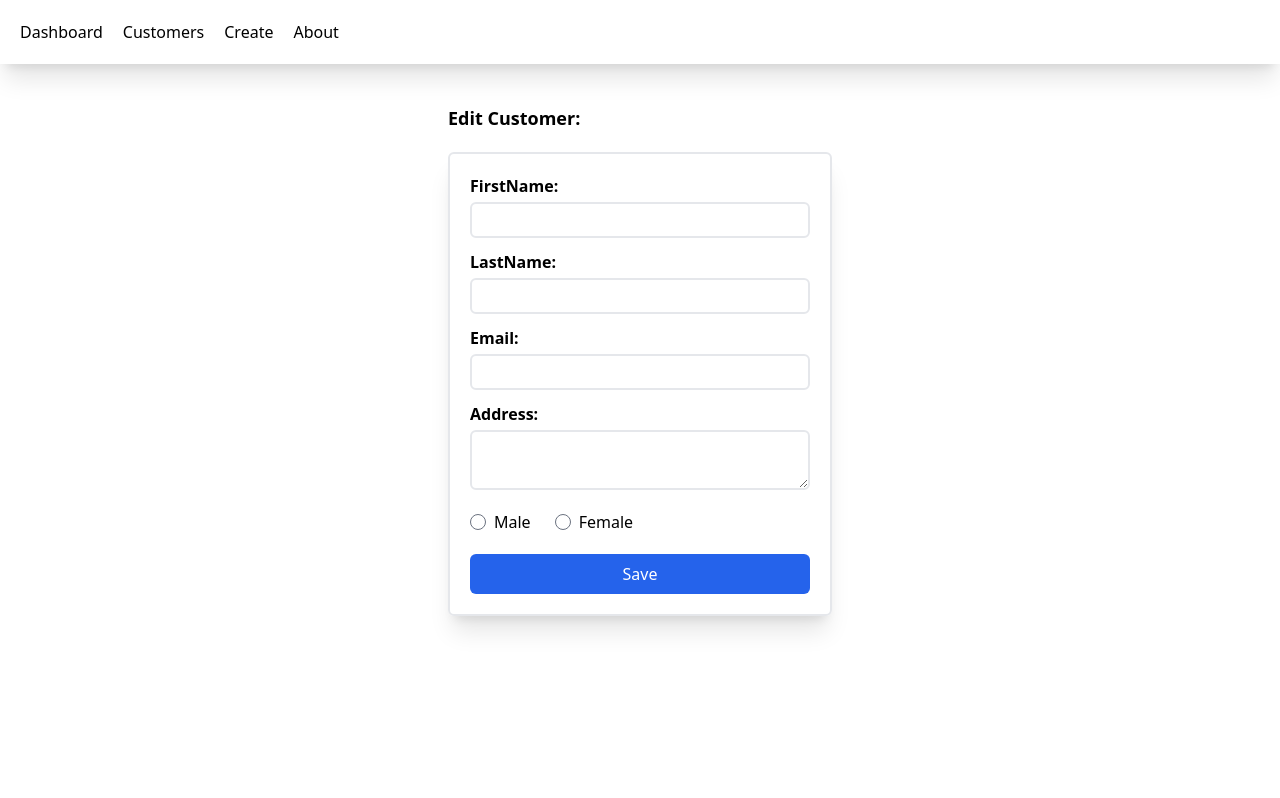
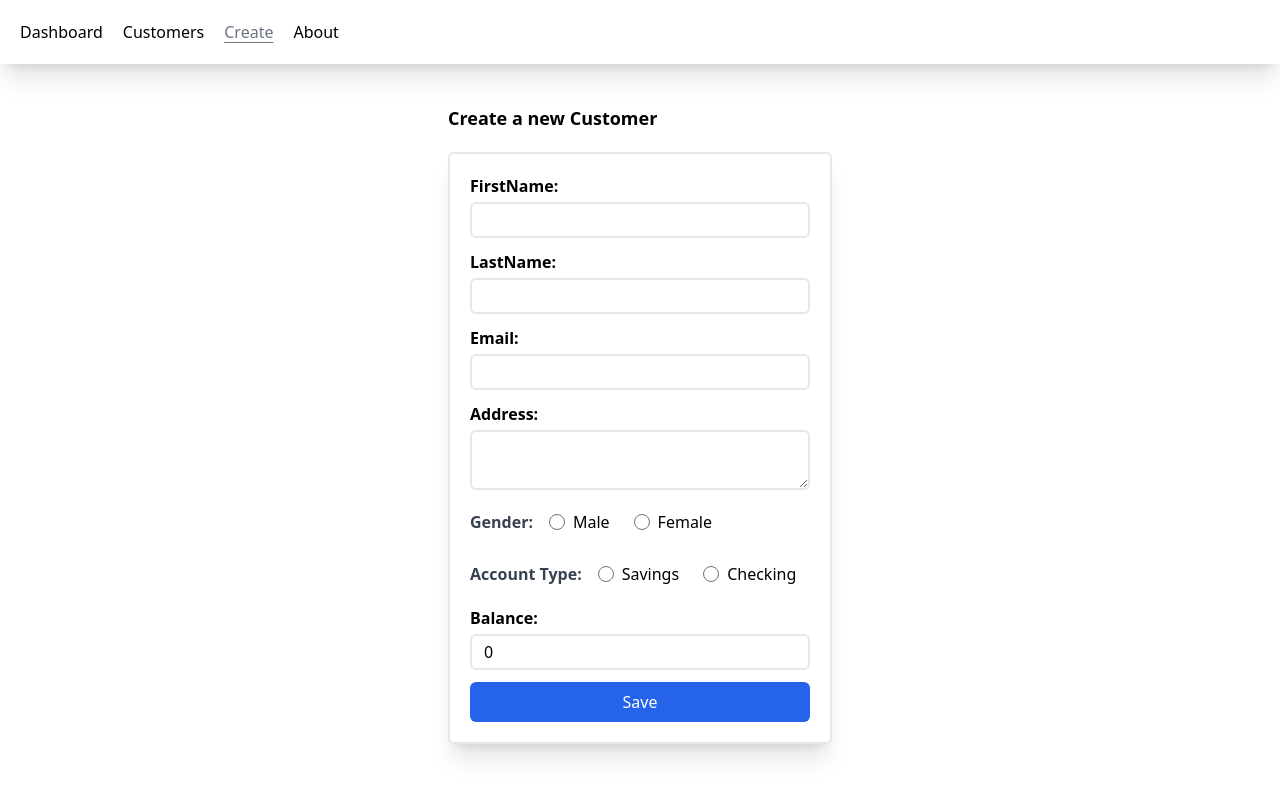
Before and after one commit to skillmaker-dev/bank-app, an Angular app: page /create in a window 1280 px wide. Shown: the top 798 px of the page. Built offline with nearby package versions, Linux system fonts and the light colour scheme.

Commit message:
Add dashboard and some other updates

```diff
--- a/db.json
+++ b/db.json
@@ -4,25 +4,31 @@
       "id": "2da6cbc8-3240-4bc8-b31c-60f62564fe37",
       "firstName": "Reagan",
       "lastName": "Courtese",
+      "gender": "Male",
       "email": "rcourtese0@clickbank.net",
-      "gender": "Male",
-      "address": "886 Barby Point"
+      "address": "886 Barby Point",
+      "accountType": "Savings",
+      "balance": 500
     },
     {
       "id": "ca32646f-e09e-462d-b1e5-76cd9eb16d87",
       "firstName": "Charla",
       "lastName": "Courteney",
+      "gender": "Female",
       "email": "ccourteney2@nih.gov",
-      "gender": "Genderfluid",
-      "address": "37 Dapin Point"
+      "address": "37 Dapin Point",
+      "accountType": "Checking",
+      "balance": 0
     },
     {
       "id": "7578e374-6dac-4410-9cfb-ef0ef1abb89d",
       "firstName": "Bogey",
       "lastName": "Stothard",
+      "gender": "Male",
       "email": "bstothard3@theatlantic.com",
-      "gender": "Male",
-      "address": "58 Pleasure Point"
+      "address": "58 Pleasure Point",
+      "accountType": "Savings",
+      "balance": 50
     },
     {
       "id": "0074b69f-911e-4c79-b8bb-dbac982f5e1f",
@@ -30,23 +36,29 @@
       "lastName": "Roston",
       "email": "troston4@ox.ac.uk",
       "gender": "Male",
-      "address": "734 Fairview Center"
+      "address": "734 Fairview Center",
+      "accountType": "Savings",
+      "balance": 0
     },
     {
       "id": "98ea2b1b-e25f-47d9-b5c5-8c8b2b9199f4",
       "firstName": "Felicity",
       "lastName": "Dayton",
+      "gender": "Female",
       "email": "fdayton5@sohu.com",
-      "gender": "Female",
-      "address": "27553 Coleman Street"
+      "address": "27553 Coleman Street",
+      "accountType": "Savings",
+      "balance": 40
     },
     {
       "id": "a6d48d15-4db1-47e5-9d33-f8545f4a6462",
       "firstName": "Louella",
       "lastName": "Felder",
+      "gender": "Female",
       "email": "lfelder6@macromedia.com",
-      "gender": "Female",
-      "address": "3 American Ash Terrace"
+      "address": "3 American Ash Terrace",
+      "accountType": "Savings",
+      "balance": 0
     },
     {
       "id": "01a1e4e1-5e8a-4669-a4cb-03782bf30d7b",
@@ -54,7 +66,9 @@
       "lastName": "Bendon",
       "email": "abendon7@e-recht24.de",
       "gender": "Female",
-      "address": "5 Loomis Terrace"
+      "address": "5 Loomis Terrace",
+      "accountType": "Savings",
+      "balance": 0
     },
     {
       "id": "0126e908-e7c5-40b3-8667-a40ade36eccb",
@@ -62,7 +76,9 @@
       "lastName": "Bischoff",
       "email": "sbischoff8@chicagotribune.com",
       "gender": "Female",
-      "address": "6239 Alpine Trail"
+      "address": "6239 Alpine Trail",
+      "accountType": "Savings",
+      "balance": 0
     },
     {
       "id": "67417258-560d-4467-bba4-c996d26abdab",
@@ -70,7 +86,9 @@
       "lastName": "Glaister",
       "email": "dglaister9@irs.gov",
       "gender": "Female",
-      "address": "05239 Melvin Trail"
+      "address": "05239 Melvin Trail",
+      "accountType": "Savings",
+      "balance": 0
     },
     {
       "id": "6ac848d6-05bf-4e69-ad67-86534107247c",
@@ -78,7 +96,9 @@
       "lastName": "Lynock",
       "email": "llynocka@time.com",
       "gender": "Male",
-      "address": "807 Montana Way"
+      "address": "807 Montana Way",
+      "accountType": "Savings",
+      "balance": 0
     },
     {
       "id": "6898a1b5-a105-4eb1-a5a6-c8307c969677",
@@ -86,7 +106,9 @@
       "lastName": "Glinde",
       "email": "rglindeb@virginia.edu",
       "gender": "Male",
-      "address": "956 Mifflin Alley"
+      "address": "956 Mifflin Alley",
+      "accountType": "Savings",
+      "balance": 0
     },
     {
       "id": "6a62a8f0-ccaa-491c-bbfe-90ba01c69c74",
@@ -94,7 +116,9 @@
       "lastName": "Duchenne",
       "email": "cduchennec@lulu.com",
       "gender": "Male",
-      "address": "3238 Lien Avenue"
+      "address": "3238 Lien Avenue",
+      "accountType": "Savings",
+      "balance": 0
     },
     {
       "id": "54f7ce20-e282-4d4f-85c0-9982bf9e081f",
@@ -102,7 +126,9 @@
       "lastName": "Maffeo",
       "email": "kmaffeod@altervista.org",
       "gender": "Female",
-      "address": "17 Judy Parkway"
+      "address": "17 Judy Parkway",
+      "accountType": "Savings",
+      "balance": 0
     },
     {
       "id": "05e29be3-1986-4b58-95b9-1abdeb910737",
@@ -110,7 +136,9 @@
       "lastName": "Yurukhin",
       "email": "dyurukhine@archive.org",
       "gender": "Female",
-      "address": "64 Manley Parkway"
+      "address": "64 Manley Parkway",
+      "accountType": "Savings",
+      "balance": 0
     },
     {
       "id": "6bdbbe6f-2089-4cba-a030-637756b2ddd7",
@@ -118,7 +146,9 @@
       "lastName": "Yurkevich",
       "email": "eyurkevichf@nps.gov",
       "gender": "Female",
-      "address": "03 Dennis Hill"
+      "address": "03 Dennis Hill",
+      "accountType": "Savings",
+      "balance": 0
     },
     {
       "id": "ef2c4d4d-4b33-46e5-8e8e-cd12296ac14c",
@@ -126,7 +156,9 @@
       "lastName": "Keitley",
       "email": "mkeitleyg@godaddy.com",
       "gender": "Female",
-      "address": "9445 Mandrake Way"
+      "address": "9445 Mandrake Way",
+      "accountType": "Savings",
+      "balance": 0
     },
     {
       "id": "bf96a22e-ab77-4fed-9eb0-221ceba9f4ae",
@@ -134,7 +166,9 @@
       "lastName": "Hanny",
       "email": "rhannyh@prlog.org",
       "gender": "Male",
-      "address": "76264 Bluejay Alley"
+      "address": "76264 Bluejay Alley",
+      "accountType": "Savings",
+      "balance": 0
     },
     {
       "id": "d86c7cf9-fbaf-443d-bb94-c34c5d87359c",
@@ -142,7 +176,9 @@
       "lastName": "Fidgeon",
       "email": "gfidgeoni@indiegogo.com",
       "gender": "Male",
-      "address": "42727 Ryan Court"
+      "address": "42727 Ryan Court",
+      "accountType": "Savings",
+      "balance": 0
     },
     {
       "id": "0baa41e1-cc21-4a8d-b85a-e4abbe96495e",
@@ -150,7 +186,9 @@
       "lastName": "Ireson",
       "email": "giresonj@ask.com",
       "gender": "Non-binary",
-      "address": "75 Sauthoff Court"
+      "address": "75 Sauthoff Court",
+      "accountType": "Savings",
+      "balance": 0
     },
     {
       "id": "0c0d59ce-7b8b-4c62-b0b1-2caad8db91ca",
@@ -158,7 +196,9 @@
       "lastName": "O'Dee",
       "email": "dodeek@bigcartel.com",
       "gender": "Agender",
-      "address": "03 Old Shore Drive"
+      "address": "03 Old Shore Drive",
+      "accountType": "Savings",
+      "balance": 0
     },
     {
       "id": "e7f038f6-2624-491d-ac8f-d743ad3ac097",
@@ -166,7 +206,9 @@
       "lastName": "Alleyne",
       "email": "aalleynel@cbsnews.com",
       "gender": "Genderfluid",
-      "address": "4 Oneill Hill"
+      "address": "4 Oneill Hill",
+      "accountType": "Savings",
+      "balance": 0
     },
     {
       "id": "ed137d8d-87e0-4ed2-8d76-7ac58e16166f",
@@ -174,7 +216,9 @@
       "lastName": "Skilbeck",
       "email": "jskilbeckm@godaddy.com",
       "gender": "Male",
-      "address": "17340 Towne Center"
+      "address": "17340 Towne Center",
+      "accountType": "Savings",
+      "balance": 0
     },
     {
       "id": "749ea490-4710-48ae-b6a5-9a9cbdbaaa03",
@@ -182,7 +226,9 @@
       "lastName": "Murphy",
       "email": "bmurphyn@fema.gov",
       "gender": "Female",
-      "address": "2293 Farragut Trail"
+      "address": "2293 Farragut Trail",
+      "accountType": "Savings",
+      "balance": 0
     },
     {
       "id": "afb56e94-4f51-4902-a785-379af91db426",
@@ -190,7 +236,9 @@
       "lastName": "Kinghorne",
       "email": "tkinghorneo@altervista.org",
       "gender": "Male",
-      "address": "324 Corry Court"
+      "address": "324 Corry Court",
+      "accountType": "Savings",
+      "balance": 0
     },
     {
       "id": "17398480-adcf-4b7c-ae3c-9748a0618f45",
@@ -198,7 +246,9 @@
       "lastName": "Jensen",
       "email": "sjensenp@nifty.com",
       "gender": "Female",
-      "address": "14 Calypso Hill"
+      "address": "14 Calypso Hill",
+      "accountType": "Savings",
+      "balance": 0
     },
     {
       "id": "f4ae2202-4106-4ca1-9d43-c7faef4a48a8",
@@ -206,7 +256,9 @@
       "lastName": "Hatherall",
       "email": "phatherallq@tripod.com",
       "gender": "Female",
-      "address": "5 Scoville Hill"
+      "address": "5 Scoville Hill",
+      "accountType": "Savings",
+      "balance": 0
     },
     {
       "id": "1a10257c-9ea4-42b6-adec-1700abf84458",
@@ -214,7 +266,9 @@
       "lastName": "Devonish",
       "email": "gdevonishr@uiuc.edu",
       "gender": "Female",
-      "address": "9299 Erie Junction"
+      "address": "9299 Erie Junction",
+      "accountType": "Savings",
+      "balance": 0
     },
     {
       "id": "829faa61-7264-446b-96ef-47f26c037fb4",
@@ -222,7 +276,9 @@
       "lastName": "Town",
       "email": "dtowns@e-recht24.de",
       "gender": "Male",
-      "address": "69915 Messerschmidt Circle"
+      "address": "69915 Messerschmidt Circle",
+      "accountType": "Savings",
+      "balance": 0
     },
     {
       "id": "a0299050-7a99-4eab-8d42-d0bce08f0e85",
@@ -230,7 +286,19 @@
       "lastName": "Gallier",
       "email": "vgalliert@blog.com",
       "gender": "Male",
-      "address": "3 Anniversary Court"
+      "address": "3 Anniversary Court",
+      "accountType": "Savings",
+      "balance": 0
+    },
+    {
+      "id": "b0721cf8-135b-4c3c-8d4d-853a22d83c28",
+      "firstName": "Anas",
+      "lastName": "Chahid",
+      "gender": "Male",
+      "email": "anas.chahid777@gmail.com",
+      "address": "3 American Ash Terrace",
+      "accountType": "Savings",
+      "balance": 0
     }
   ]
 }
--- a/package.json
+++ b/package.json
@@ -21,6 +21,7 @@
     "@tailwindcss/forms": "^0.5.3",
     "rxjs": "~7.8.0",
     "tslib": "^2.3.0",
+    "uuid": "^9.0.0",
     "zone.js": "~0.12.0"
   },
   "devDependencies": {
--- a/src/app/about/about.component.html
+++ b/src/app/about/about.component.html
@@ -1,4 +1,4 @@
-<main class="container mx-auto py-8">
+<main class="container p-10 mx-auto overflow-x-hidden">
   <h1 class="text-3xl font-bold mb-4">About ABC Bank</h1>
   <p class="mb-4">
     ABC Bank is a leading provider of banking services to customers worldwide.
--- a/src/app/customer-details/customer-details.component.html
+++ b/src/app/customer-details/customer-details.component.html
@@ -19,7 +19,9 @@
     </p>
     <p><b>Gender:</b> {{ customer?.gender }}</p>
     <p><b>Email:</b> {{ customer?.email }}</p>
-    <p><b>Address:</b> {{ customer?.email }}</p>
+    <p><b>Address:</b> {{ customer?.address }}</p>
+    <p><b>Account type:</b> {{ customer?.accountType }}</p>
+    <p><b>Balance:</b> {{ customer?.balance | currency }}</p>
     <div class="flex justify-start w-52 mt-5">
       <button
         routerLink="/edit/{{ customer?.id }}"
--- a/src/app/customer-form/customer-form.component.html
+++ b/src/app/customer-form/customer-form.component.html
@@ -1,25 +1,25 @@
-<div class="mt-10">
+<div class="mt-10 mb-20">
   <p *ngIf="isCreate" class="text-lg font-bold mb-5">Create a new Customer</p>
   <p *ngIf="!isCreate" class="text-lg font-bold mb-5">Edit Customer:</p>
   <form
     [formGroup]="form"
     (ngSubmit)="onSubmit()"
-    class="flex flex-col w-96 p-5 border-2 rounded-md shadow-xl"
+    class="flex flex-col w-96 h-fit p-5 border-2 rounded-md shadow-xl"
   >
     <label class="font-semibold" for="firstname">FirstName: </label>
     <input
       class="border-2 focus:transition border-gray-200 mt-1 mb-3 outline-sky-600 rounded-md px-3 py-1"
       type="text"
-      formControlName="firstname"
-      [value]="form.value.firstname"
-      id="firstname"
+      formControlName="firstName"
+      [value]="form.value.firstName"
+      id="firstName"
     />
     <label class="font-semibold" for="lastname">LastName: </label>
     <input
       class="border-2 focus:transition border-gray-200 mt-1 mb-3 outline-sky-600 rounded-md px-3 py-1"
       type="text"
-      formControlName="lastname"
-      id="lastname"
+      formControlName="lastName"
+      id="lastName"
     />
     <label class="font-semibold" for="attack">Email: </label>
     <input
@@ -35,6 +35,7 @@
       formControlName="address"
     ></textarea>
     <div class="flex items-center mb-5 mt-2">
+      <label class="mr-4 font-bold text-gray-700">Gender:</label>
       <label class="inline-flex items-center mr-6">
         <input
           type="radio"
@@ -55,6 +56,37 @@
       </label>
     </div>
 
+    <div class="flex items-center mb-5 mt-2">
+      <label class="mr-4 font-bold text-gray-700">Account Type:</label>
+      <label class="inline-flex items-center mr-6">
+        <input
+          type="radio"
+          class="form-radio text-blue-600"
+          formControlName="accountType"
+          value="Savings"
+        />
+        <span class="ml-2">Savings</span>
+      </label>
+      <label class="inline-flex items-center">
+        <input
+          type="radio"
+          class="form-radio text-green-600"
+          formControlName="accountType"
+          value="Checking"
+        />
+        <span class="ml-2">Checking</span>
+      </label>
+    </div>
+
+    <label class="font-semibold" for="balance">Balance: </label>
+    <input
+      class="border-2 focus:transition border-gray-200 mt-1 mb-3 outline-sky-600 rounded-md px-3 py-1"
+      type="number"
+      min="0"
+      formControlName="balance"
+      id="balance"
+    />
+
     <button
       class="rounded-md bg-blue-600 hover:bg-blue-500 text-white px-3 py-2 transition-all"
       type="submit"
--- a/src/app/customer-form/customer-form.component.ts
+++ b/src/app/customer-form/customer-form.component.ts
@@ -1,28 +1,66 @@
-import { Component } from '@angular/core';
+import { Component, OnInit } from '@angular/core';
 import { FormBuilder, FormGroup, Validators } from '@angular/forms';
+import { ActivatedRoute, Router } from '@angular/router';
+import { CustomersService } from '../services/customers.service';
 
 @Component({
   selector: 'app-customer-form',
   templateUrl: './customer-form.component.html',
   styleUrls: ['./customer-form.component.css']
 })
-export class CustomerFormComponent {
+export class CustomerFormComponent implements OnInit{
   form : FormGroup;
   isCreate : boolean = false;
   isLoading: boolean = false;
-constructor(private fb : FormBuilder) {
+constructor(private fb : FormBuilder, private route : ActivatedRoute,private customersService: CustomersService, private router : Router) {
   this.form = this.fb.group({
     id : '',
-    firstname: '',
-    lastname : '',
+    firstName: '',
+    lastName : '',
     gender : '',
     email: '',
     address: '',
+    accountType : '',
+    balance: 0
   })
 }
+  ngOnInit(): void
+  {
+    this.route.url.subscribe(url => url[0].path == 'create' ? this.isCreate = true : this.isCreate = false)
+    if(!this.isCreate)
+    {
+      let id = this.route.snapshot.paramMap.get("id");
+      this.customersService.getCustomerById(id ?? '').subscribe(customer => this.form.setValue({...customer}) );
+
+
+    }
+  }
 
 onSubmit()
 {
+  this.isLoading = true;
 
+  if(this.isCreate)
+  {
+    if(this.form.valid)
+    {
+      this.form.disable()
+      this.customersService.createCustomer(this.form.value).subscribe(() => {this.isLoading = false; this.form.enable(); this.router.navigateByUrl("/list")});
+    }
+    else {
+      this.isLoading = false;
+      this.form.enable();
+    }
+  }else{
+    if(this.form.valid)
+    {
+      this.form.disable()
+      this.customersService.updateCustomer(this.form.value).subscribe(() => {this.isLoading = false; this.form.enable(); this.router.navigateByUrl("/list")});
+    }
+    else {
+      this.isLoading = false;
+      this.form.enable();
+    }
+  }
 }
 }
--- a/src/app/dashboard/dashboard.component.html
+++ b/src/app/dashboard/dashboard.component.html
@@ -1 +1,27 @@
-<p>dashboard works!</p>
+<div class="flex flex-row p-10 flex-wrap justify-center items-center">
+  <div
+    routerLink="/list"
+    class="w-72 hover:cursor-pointer hover:scale-105 transition-all h-72 mt-3 bg-sky-200 rounded-md mr-5 shadow-lg flex flex-col justify-center items-center"
+  >
+    <div class="w-32 h-32 rounded-full overflow-hidden mb-5">
+      <img
+        class="w-32 h-32"
+        src="https://coloradotechnology.org/wp-content/uploads/2020/01/Blank-Man-3.jpg"
+      />
+    </div>
+    <p>Number of Customers:</p>
+    <p class="font-bold text-4xl">{{ numberOfCustomers }}</p>
+  </div>
+
+  <div
+    class="w-72 h-72 bg-green-200 rounded-md mt-3 mr-5 shadow-lg flex flex-col justify-center items-center"
+  >
+    <img
+      class="h-32"
+      src="https://th.bing.com/th/id/R.cd10f19733307c61da0186c7c917ffb9?rik=XgM1Dbfil0TpAw&riu=http%3a%2f%2fcliparts.co%2fcliparts%2f6Tp%2f6RE%2f6Tp6REGnc.png&ehk=eIVIk%2bU%2bheL5zNORBRLBCN%2f7g6TJah2bRxlcEYBh2HU%3d&risl=&pid=ImgRaw&r=0"
+    />
+
+    <p>Total balance:</p>
+    <p class="font-bold text-4xl">{{ totalBalance | currency }}</p>
+  </div>
+</div>
--- a/src/app/dashboard/dashboard.component.ts
+++ b/src/app/dashboard/dashboard.component.ts
@@ -1,10 +1,40 @@
-import { Component } from '@angular/core';
+import { Component, OnInit } from '@angular/core';
+import { map, reduce } from 'rxjs';
+import { Customer } from '../models/customer.model';
+import { CustomersService } from '../services/customers.service';
 
 @Component({
   selector: 'app-dashboard',
   templateUrl: './dashboard.component.html',
   styleUrls: ['./dashboard.component.css']
 })
-export class DashboardComponent {
+export class DashboardComponent implements OnInit {
+  constructor(private customersService : CustomersService) {}
+
+  totalBalance: number = 0;
+  numberOfCustomers: number = 0;
+
+  ngOnInit(): void
+  {
+    this.getTotalBalance();
+    this.getNumberOfCustomers();
+  }
+
+  getTotalBalance()
+  {
+    this.customersService.getAllCustomers().subscribe(c =>
+      {
+      this.totalBalance =  c.reduce(
+        (accumulator, currentValue) => accumulator + currentValue.balance,
+        0
+      );
+    });
+  }
+
+  getNumberOfCustomers()
+  {
+    this.customersService.getAllCustomers().subscribe(c => this.numberOfCustomers = c.length);
+  }
+
 
 }
--- a/src/app/list/list.component.ts
+++ b/src/app/list/list.component.ts
@@ -16,7 +16,6 @@ constructor(private customersService : CustomersService) {}
 ngOnInit()
 {
   this.getAllCustomers()
-  console.log(this.customers)
 }
 
 searchByName(term : string)
--- a/src/app/models/customer.model.ts
+++ b/src/app/models/customer.model.ts
@@ -5,4 +5,6 @@ export interface Customer{
     email: string;
     gender: string;
     address: string;
+    accountType: string;
+    balance: number;
 }
--- a/src/app/navigation/navigation.component.html
+++ b/src/app/navigation/navigation.component.html
@@ -1,16 +1,36 @@
 <nav class="w-screen bg-white shadow-xl h-fit p-5">
   <ul class="flex flex-row justify-start">
     <li class="mr-5 hover:translate-y-1 hover:text-gray-400 transition-all">
-      <a routerLink="/">Dashboard</a>
+      <a
+        routerLink="/"
+        [routerLinkActiveOptions]="{ exact: true }"
+        routerLinkActive="text-gray-500 underline underline-offset-4"
+        >Dashboard</a
+      >
     </li>
     <li class="mr-5 hover:translate-y-1 hover:text-gray-400 transition-all">
-      <a routerLink="list">Customers</a>
+      <a
+        routerLink="list"
+        [routerLinkActiveOptions]="{ exact: true }"
+        routerLinkActive="text-gray-500 underline underline-offset-4"
+        >Customers</a
+      >
     </li>
     <li class="mr-5 hover:translate-y-1 hover:text-gray-400 transition-all">
-      <a routerLink="">Create</a>
+      <a
+        routerLink="create"
+        [routerLinkActiveOptions]="{ exact: true }"
+        routerLinkActive="text-gray-500 underline underline-offset-4"
+        >Create</a
+      >
     </li>
     <li class="mr-5 hover:translate-y-1 hover:text-gray-400 transition-all">
-      <a routerLink="about">About</a>
+      <a
+        routerLink="about"
+        [routerLinkActiveOptions]="{ exact: true }"
+        routerLinkActive="text-gray-500 underline underline-offset-4"
+        >About</a
+      >
     </li>
   </ul>
 </nav>
--- a/src/app/services/customers.service.ts
+++ b/src/app/services/customers.service.ts
@@ -28,4 +28,16 @@ export class CustomersService {
   {
     return this.http.delete<Customer>(`${API_URL}/${id}`);
   }
+
+  createCustomer(customer : Customer) : Observable<Customer>
+  {
+    customer.id = self.crypto.randomUUID()
+    return this.http.post<Customer>(API_URL, customer);
+  }
+
+  updateCustomer(customer : Customer) : Observable<Customer>
+  {
+    return this.http.put<Customer>(`${API_URL}/${customer.id}`, customer);
+  }
+
 }
```
Also changed, not shown: 1 other file (tests, documents, lock files or other folders).
